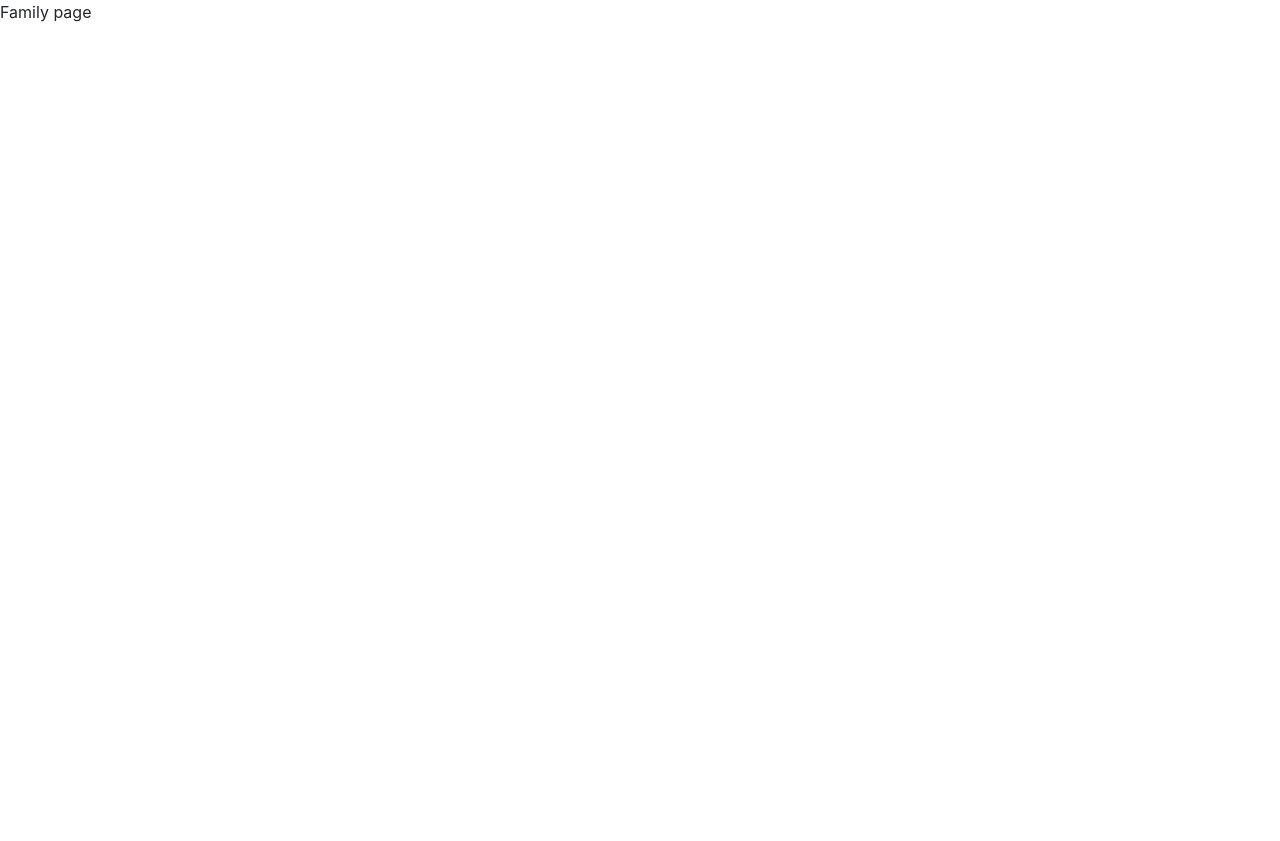
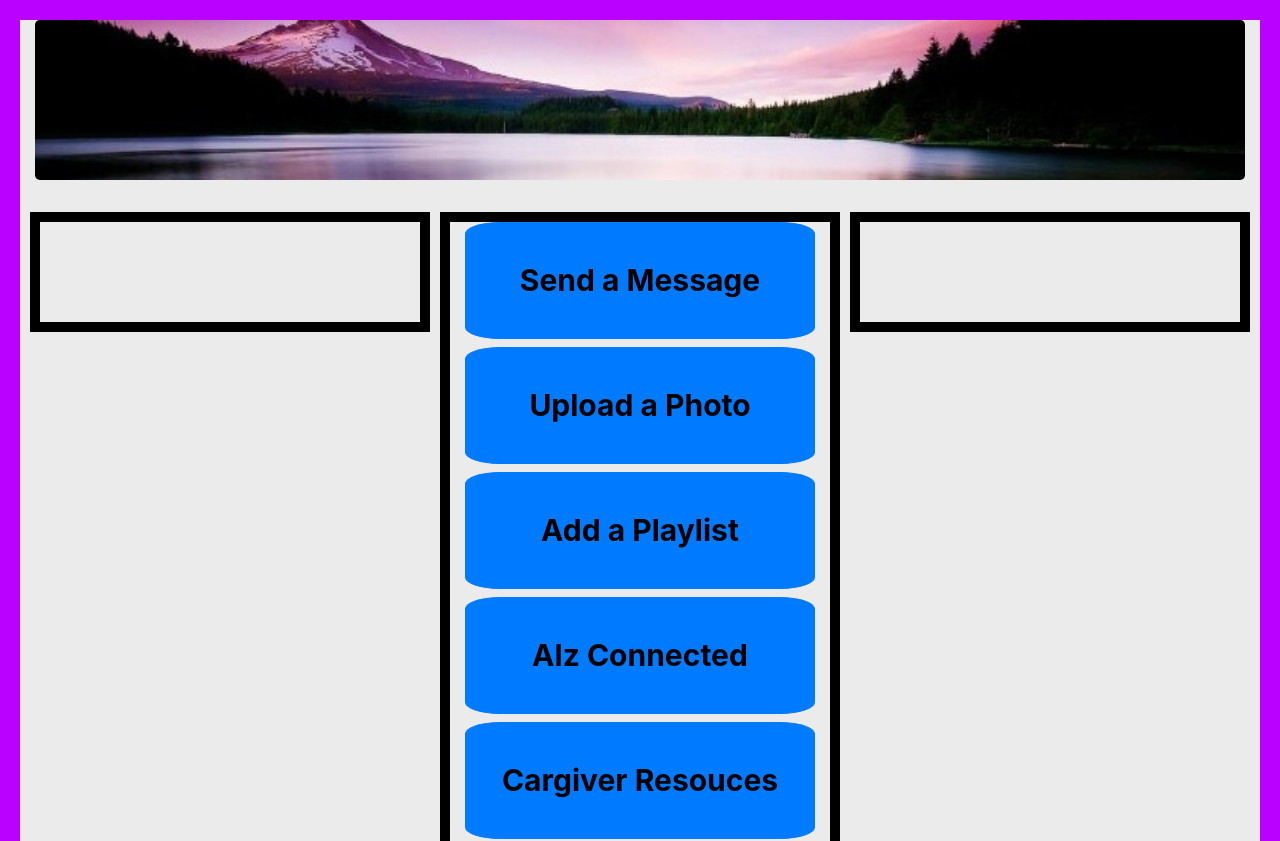
Before and after one commit to AR123456/Spotty-React-App, a React (Create React App) app: page /family in a window 1280 px wide. Shown: the top 841 px of the page. Before the commit the page ends 800 px from the top, so only its background shows below. Built offline with nearby package versions, Linux system fonts and the light colour scheme.

Commit message:
styling the family page

```diff
--- a/public/index.html
+++ b/public/index.html
@@ -2,19 +2,19 @@
 <html lang="en">
   <head>
     <meta charset="utf-8" />
-    <link rel="icon" href="favicon.ico" />
+    <link rel="icon" href="%PUBLIC_URL%/favicon.ico" />
     <meta name="viewport" content="width=device-width, initial-scale=1" />
     <meta name="theme-color" content="#000000" />
     <meta
       name="description"
       content="Web site created using create-react-app"
     />
-    <link rel="apple-touch-icon" href="logo192.png" />
+    <link rel="apple-touch-icon" href="%PUBLIC_URL%/logo192.png" />
     <!--
       manifest.json provides metadata used when your web app is installed on a
       user's mobile device or desktop. See https://developers.google.com/web/fundamentals/web-app-manifest/
     -->
-    <link rel="manifest" href="manifest.json" />
+    <link rel="manifest" href="%PUBLIC_URL%/manifest.json" />
     <!--
       Notice the use of %PUBLIC_URL% in the tags above.
       It will be replaced with the URL of the `public` folder during the build.
--- a/src/App.css
+++ b/src/App.css
@@ -9,6 +9,14 @@
   background-image: url("../src/components/images/nurseandlady.jpeg");
   background-size: 80vw;
   height: 50vh;
+  background-position: center;
+  background-repeat: no-repeat;
+  background-size: cover;
+}
+.famJumbo {
+  background-image: url("../src/components/images/prettylake.jpg");
+  background-size: 80vw;
+  height: 20vh;
   background-position: center;
   background-repeat: no-repeat;
   background-size: cover;
@@ -26,3 +34,12 @@
 .spacer {
   height: 15vh;
 }
+.family {
+  /* height: 10vh; */
+  color: black;
+  padding: 10% 0;
+  border-radius: 10%;
+  font-size: 30px;
+  font-weight: bold;
+  /* padding: 2vh; */
+}
--- a/src/App.js
+++ b/src/App.js
@@ -1,4 +1,4 @@
-import React, { Fragment } from "react";
+import React from "react";
 import { BrowserRouter as Router, Route } from "react-router-dom";
 // import React, { Fragment } from "react";
 // import { BrowserRouter as Router, Route, Switch } from "react-router-dom";
@@ -17,13 +17,11 @@ import Resident from "./components/pages/Resident";
 // import setAuthToken from "./utils/setAuthToken";
 import "./App.css";
 const App = () => (
-  <Fragment>
-    <Router>
-      <Route exact path="/" component={Home} />
-      <Route exact path="/family" component={Family} />
-      <Route exact path="/resident" component={Resident} />
-    </Router>
-  </Fragment>
+  <Router>
+    <Route exact path="/" component={Home} />
+    <Route exact path="/family" component={Family} />
+    <Route exact path="/resident" component={Resident} />
+  </Router>
 
   // <AuthState>
   //   <ContactState>
--- a/src/components/pages/Family.js
+++ b/src/components/pages/Family.js
@@ -2,7 +2,79 @@
 import React from "react";
 
 function Family() {
-  return <div>Family page</div>;
+  return (
+    <div className="container-fluid">
+      <div className="jumbotron famJumbo"></div>
+      <div className="row">
+        <div
+          className="col-sm"
+          style={{
+            height: "15vh",
+            borderStyle: "solid",
+            borderWidth: "10px",
+            borderColor: "black",
+            marginLeft: "10px",
+            marginRight: "10px",
+          }}
+        >
+          {/* <div className="card">
+            <div className="card-body">
+              <a href="/family" className="card-link">
+                <h2 className="card-text">Caregiver/Family Member</h2>
+              </a>
+            </div>
+          </div> */}
+        </div>
+        <div
+          className="col-sm"
+          style={{
+            borderStyle: "solid",
+            borderWidth: "10px",
+            borderColor: "black",
+          }}
+        >
+          <a class="btn btn-primary btn-block family" href="#" role="button">
+            Send a Message
+          </a>
+          <a class="btn btn-primary btn-block family" href="#" role="button">
+            Upload a Photo
+          </a>
+          <a class="btn btn-primary btn-block family" href="#" role="button">
+            Add a Playlist
+          </a>
+          <a class="btn btn-primary btn-block family" href="#" role="button">
+            Alz Connected
+          </a>
+          <a class="btn btn-primary btn-block family" href="#" role="button">
+            Cargiver Resouces
+          </a>
+          <a class="btn btn-primary btn-block family" href="#" role="button">
+            Patient Journal
+          </a>
+        </div>
+        <div
+          className="col-sm"
+          style={{
+            height: "15vh",
+            borderStyle: "solid",
+            borderWidth: "10px",
+            borderColor: "black",
+            marginLeft: "10px",
+            marginRight: "10px",
+          }}
+        >
+          {/* <div className="card">
+            <div className="card-body">
+              <a href="/family" className="card-link">
+                <h2 className="card-text">Patient/Resident</h2>
+              </a>
+            </div>
+          </div> */}
+        </div>
+      </div>
+      <div className="row spacer"></div>
+    </div>
+  );
 }
 
 export default Family;
--- a/src/components/pages/Home.js
+++ b/src/components/pages/Home.js
@@ -9,22 +9,22 @@ function Home() {
       <h4>I am a ...</h4>
       <div className="row">
         <div className="col-sm">
-          <div className="card">
-            <div className="card-body">
-              <a href="/family" className="card-link">
+          <a href="/family" className="card-link">
+            <div className="card">
+              <div className="card-body">
                 <h2 className="card-text">Caregiver/Family Member</h2>
-              </a>
+              </div>
             </div>
-          </div>
+          </a>
         </div>
         <div className="col-sm">
-          <div className="card">
-            <div className="card-body">
-              <a href="/family" className="card-link">
+          <a href="/family" className="card-link">
+            <div className="card">
+              <div className="card-body">
                 <h2 className="card-text">Patient/Resident</h2>
-              </a>
+              </div>
             </div>
-          </div>
+          </a>
         </div>
       </div>
       <div className="row spacer"></div>
```
Also changed, not shown: public/manifest.json, public/robots.txt (added), src/components/images/prettylake.jpg (added), src/components/images/prettylake.png (added), 15 other files (tests, documents, lock files or other folders).
